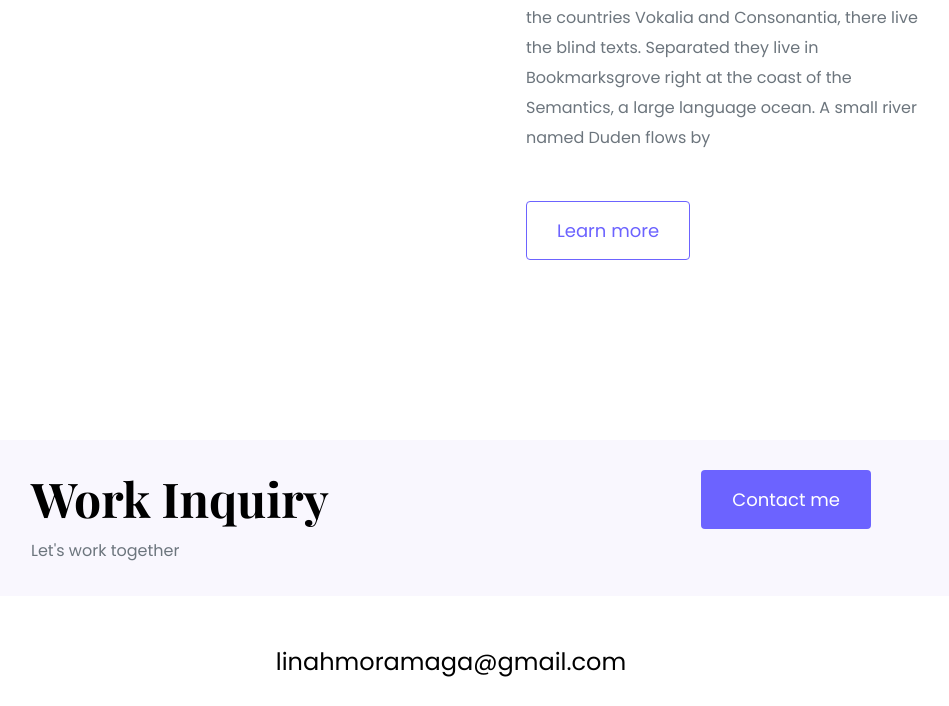
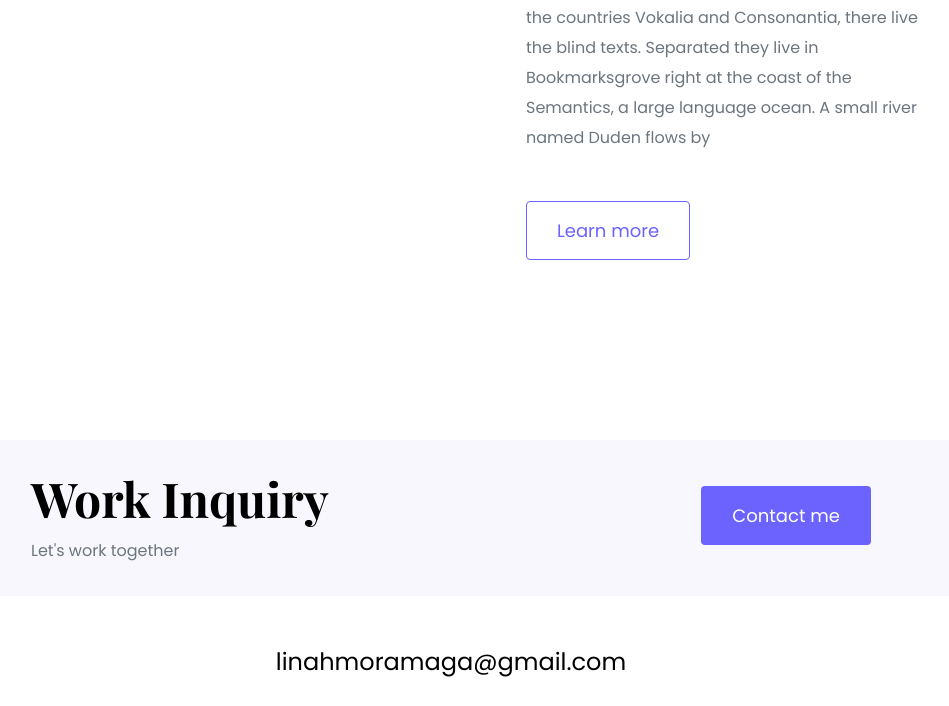
Before and after one commit to lmoramaga/portfolio-homeowrk, a plain HTML site: page index.html in a window 1280 px wide. Shown: the part 2706-3412 px from the top of the page, without its empty margins (189-1138 px from the left). Drawn offline with nearby package versions, Linux system fonts and the light colour scheme; a web font is replaced by a local one.

Commit message:
Added more CSS

```diff
--- a/index.html
+++ b/index.html
@@ -134,7 +134,7 @@
     <p class="text-muted">Let's work together</p>
     </div>
     <div>
-    <a href="" class="btn btn-branding">Contact me</a>
+    <a href="" class="btn btn-branding mt-3">Contact me</a>
     </div>
   </div>
   <div class="d-flex justify-content-center mb-5"><a href="mailto:linahmoramaga@gmail.com" class="email-link ">linahmoramaga@gmail.com</a></div>
```
